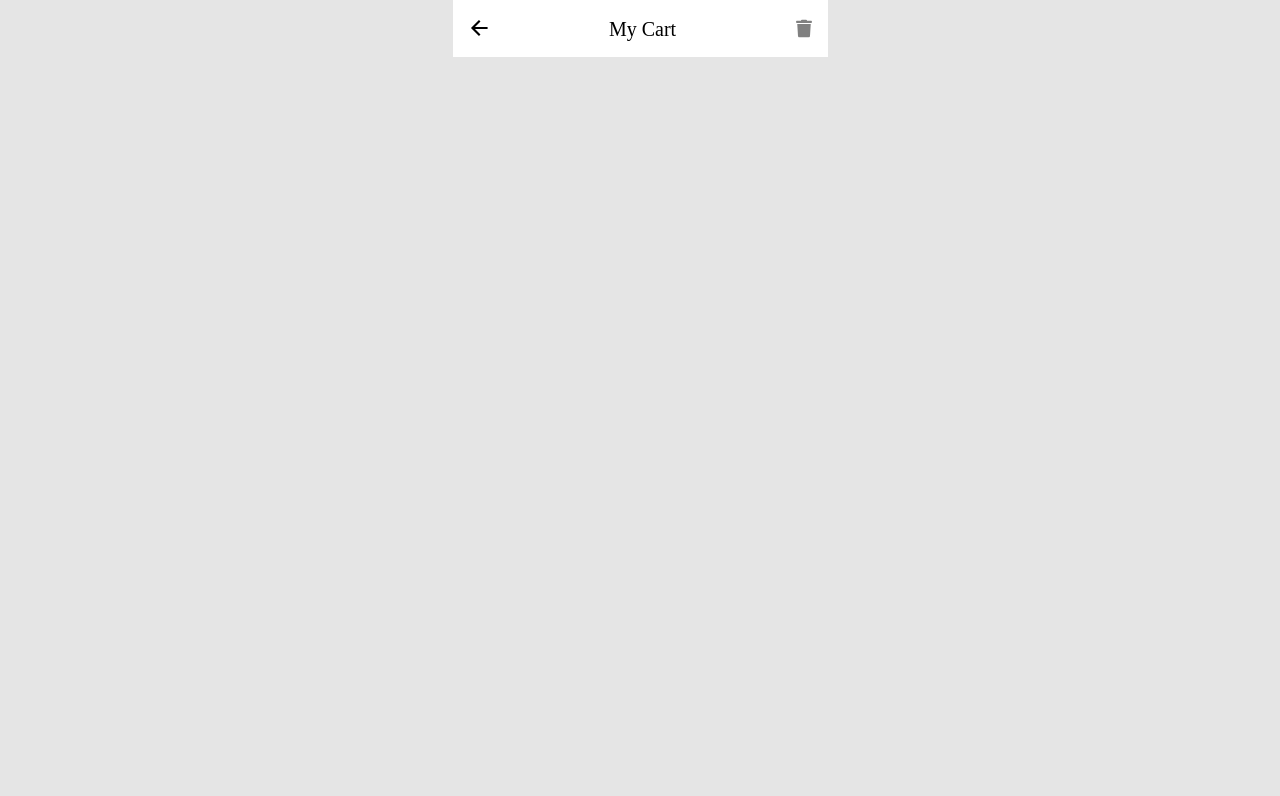
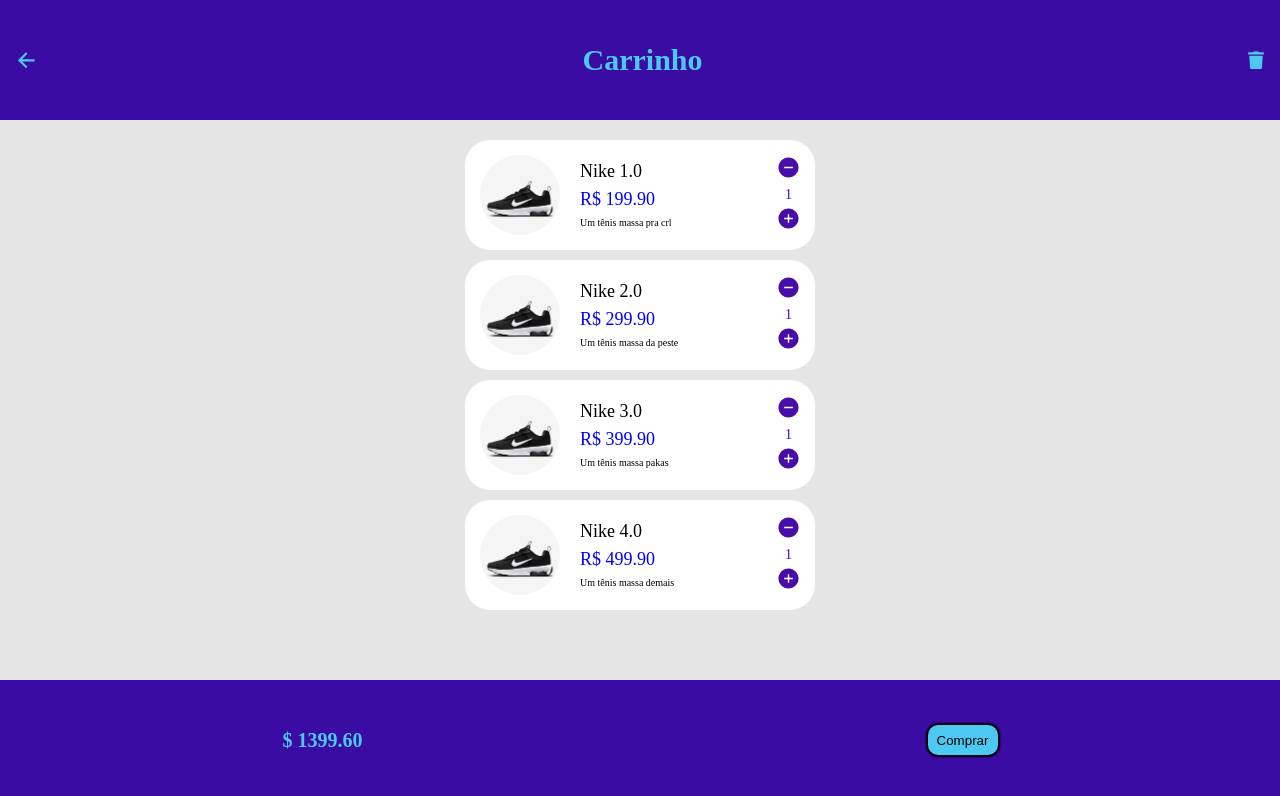
Before and after one commit to JoaoSGabriel/projeto14-netboot-front, a React (Create React App) app: page /Cart in a window 1280 px wide. Shown: the top 796 px of the page. Built offline with nearby package versions, Linux system fonts and the light colour scheme.

Commit message:
Cart component implemented

```diff
--- a/src/components/app/GlobalStyle.js
+++ b/src/components/app/GlobalStyle.js
@@ -20,6 +20,7 @@ time, mark, audio, video {
 	font-size: 100%;
 	font: inherit;
 	vertical-align: baseline;
+	box-sizing: border-box;
 }
 article, aside, details, figcaption, figure,
 footer, header, hgroup, menu, nav, section {
@@ -48,6 +49,12 @@ body {
 	justify-content: center;
 	align-items: center;
 	background-color: #E5E5E5;
-}`;
+}
+
+button{
+	border:none
+}
+
+`;
 
 export default GlobalStyle;
--- a/src/components/cart/Cart.js
+++ b/src/components/cart/Cart.js
@@ -1,8 +1,54 @@
 import styled from "styled-components";
+import { useState, useEffect } from "react";
 import { IoArrowBackSharp } from "react-icons/io5";
 import { FaTrash } from "react-icons/fa";
+import Product from "./Product";
+import Footer from "./CartFooter";
 
 export default function Cart() {
+  const [balance, setBalance] = useState(0);
+
+  if (Math.sign(balance) === -1) {
+    setBalance(balance * -1);
+  }
+
+  const data = [
+    {
+      id: 1,
+      name: "Nike 1.0",
+      price: 199.9,
+      size: 40,
+      description: "Um tênis massa pra crl",
+    },
+    {
+      id: 2,
+      name: "Nike 2.0",
+      price: 299.9,
+      size: 41,
+      description: "Um tênis massa da peste",
+    },
+    {
+      id: 3,
+      name: "Nike 3.0",
+      price: 399.9,
+      size: 42,
+      description: "Um tênis massa pakas",
+    },
+    {
+      id: 4,
+      name: "Nike 4.0",
+      price: 499.9,
+      size: 43,
+      description: "Um tênis massa demais",
+    },
+  ];
+
+  useEffect(() => {
+    let somatorio = 0;
+    data.forEach((item) => (somatorio += item.price));
+    setBalance(somatorio);
+  }, []);
+
   return (
     <Wrapper>
       <Header>
@@ -10,12 +56,32 @@ export default function Cart() {
           <IoArrowBackSharp />
         </li>
         <li>
-          <Title>My Cart</Title>
+          <Title>Carrinho</Title>
         </li>
         <li>
           <FaTrash />
         </li>
       </Header>
+
+      {data.length === 0 ? (
+        <DataEmpty>O carrinho está vazio...</DataEmpty>
+      ) : (
+        <BoxProducts>
+          {data.map((item) => (
+            <Product
+              id={item.id}
+              name={item.name}
+              price={item.price}
+              description={item.description}
+              size={item.size}
+              balance={balance}
+              setBalance={setBalance}
+            />
+          ))}
+        </BoxProducts>
+      )}
+
+      <Footer balance={balance} />
     </Wrapper>
   );
 }
@@ -26,6 +92,10 @@ const Wrapper = styled.div`
   background-color: #e5e5e5;
 
   font-size: 20px;
+
+  display: flex;
+  flex-direction: column;
+  align-items: center;
 `;
 
 const Header = styled.ul`
@@ -33,21 +103,49 @@ const Header = styled.ul`
   justify-content: space-between;
   align-items: center;
 
+  height: 15%;
   padding: 15px;
-  background-color: white;
+  background-color: #3a0ca3;
+  position: fixed;
+  left: 0;
+  top: 0;
+  right: 0;
 
   li:nth-child(1) {
     font-size: 23px;
-    transform: translateY(1.5px);
+    transform: translateY(1.8px);
+    color: #4cc9f0;
   }
   li:nth-child(3) {
     font-size: 18px;
-    transform: translateY(1.5px);
-    color: gray;
+    transform: translateY(1.2px);
+    color: #4cc9f0;
   }
 `;
 
 const Title = styled.h2`
+  font-size: 30px;
+  color: #4cc9f0;
+  font-weight: 700;
+`;
+
+const BoxProducts = styled.div`
+  padding-top: 140px;
+  padding-bottom: 140px;
+
+  display: flex;
+  flex-direction: column;
+  align-items: center;
+  gap: 10px;
+`;
+
+const DataEmpty = styled.div`
+  padding-top: 140px;
+
+  display: flex;
+  justify-content: center;
+  align-items: center;
+
   font-size: 20px;
-  color: black;
+  color: gray;
 `;
--- /dev/null
+++ b/src/components/cart/CartFooter.js
@@ -0,0 +1,42 @@
+import styled from "styled-components";
+import { useNavigate, Link } from "react-router-dom";
+import { useState } from "react";
+
+export default function CartFooter({ balance }) {
+  function buy() {
+    alert("Compra finalizada!");
+    // REDIRECIONAR PARA A TELA DE COMPRA
+  }
+  return (
+    <Wrapper>
+      <p>$ {balance.toFixed(2)}</p>
+      <button onClick={buy}>Comprar</button>
+    </Wrapper>
+  );
+}
+
+const Wrapper = styled.div`
+  height: 15%;
+  background-color: #3a0ca3;
+  position: fixed;
+  left: 0;
+  bottom: 0;
+  right: 0;
+
+  display: flex;
+  justify-content: space-around;
+  align-items: center;
+
+  p {
+    font-weight: 700;
+    color: #4cc9f0;
+  }
+  button {
+    cursor: pointer;
+    width: 70px;
+    height: 30px;
+    background-color: #4cc9f0;
+    border-radius: 10px;
+    box-shadow: 0px 0px 2px 2px black;
+  }
+`;
--- /dev/null
+++ b/src/components/cart/Product.js
@@ -0,0 +1,118 @@
+import styled from "styled-components";
+import tenis from "../../assets/tenisNike.jpg";
+import { useState } from "react";
+import { AiFillMinusCircle, AiFillPlusCircle } from "react-icons/ai";
+
+export default function Product({
+  id,
+  name,
+  price,
+  description,
+  size,
+  balance,
+  setBalance,
+}) {
+  const [increment, setIncrement] = useState(1);
+
+  function add() {
+    if (increment >= 0) {
+      setIncrement(increment + 1);
+      setBalance(balance + price);
+    }
+  }
+
+  function sub() {
+    if (increment !== 0) {
+      setIncrement(increment - 1);
+      setBalance(balance - price);
+    }
+  }
+  return (
+    <Wrapper>
+      <section>
+        <img src={tenis} alt="tênis" />
+        <BoxTitle>
+          <Title>{name}</Title>
+          <Price>R$ {price.toFixed(2)}</Price>
+          <Description>{description}</Description>
+        </BoxTitle>
+      </section>
+      <BoxIncrement>
+        <li>
+          <AiFillMinusCircle onClick={sub} />
+        </li>
+        <li> {increment}</li>
+        <li>
+          <AiFillPlusCircle onClick={add} />
+        </li>
+      </BoxIncrement>
+    </Wrapper>
+  );
+}
+
+const Wrapper = styled.div`
+  padding: 15px;
+  width: 350px;
+  background-color: white;
+  border-radius: 25px;
+
+  display: flex;
+  justify-content: space-between;
+  align-items: center;
+
+  img {
+    width: 80px;
+    height: 80px;
+    border-radius: 50%;
+  }
+
+  section {
+    display: flex;
+    align-items: center;
+    justify-content: center;
+    gap: 20px;
+  }
+`;
+
+const BoxTitle = styled.div`
+  display: flex;
+  flex-direction: column;
+  gap: 10px;
+`;
+
+const Title = styled.p`
+  font-size: 18px;
+  color: black;
+`;
+
+const Price = styled.p`
+  font-size: 18px;
+  color: blue;
+`;
+
+const BoxIncrement = styled.ul`
+  display: flex;
+  flex-direction: column;
+  align-items: center;
+  justify-content: center;
+  gap: 5px;
+
+  color: #480ca8;
+  font-size: 23px;
+
+  li:nth-child(1) {
+    cursor: pointer;
+  }
+
+  li:nth-child(2) {
+    font-size: 14px;
+  }
+
+  li:nth-child(3) {
+    cursor: pointer;
+  }
+`;
+
+const Description = styled.div`
+  font-size: 10px;
+`;
```
Also changed, not shown: src/components/cart/Products.js (deleted, +0 -7 lines), src/assets/tenisNike.jpg (added).
